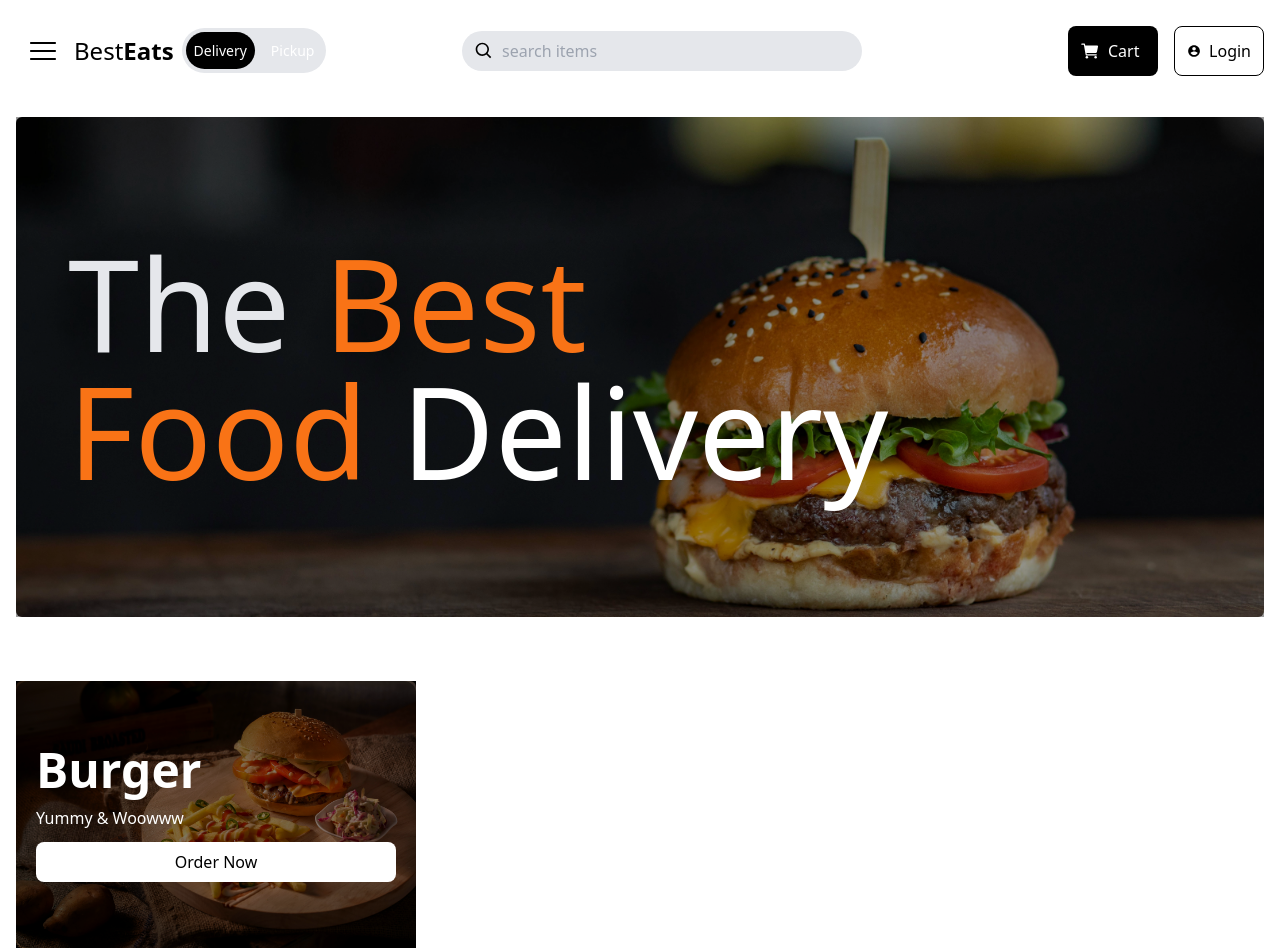
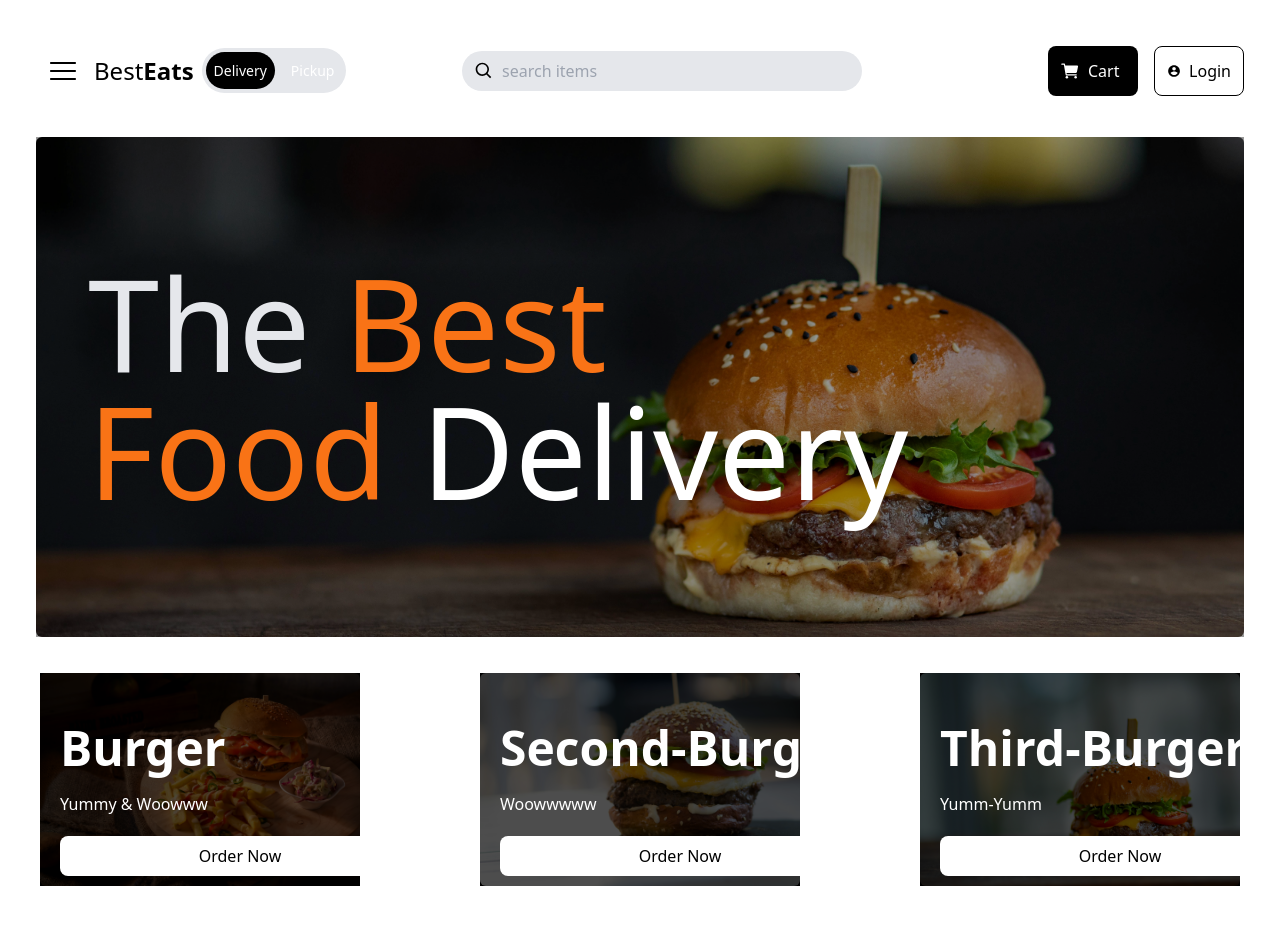
Before and after one commit to akashkumaraguru/Burger-Food-Shop, a React (Vite) app: page / in a window 1280 px wide. Shown: the top 952 px of the page. After the commit the page ends 926 px from the top, so only its background shows below. Built offline with nearby package versions, Linux system fonts and the light colour scheme.

Commit message:
Cards:added

```diff
--- a/src/App.jsx
+++ b/src/App.jsx
@@ -1,17 +1,17 @@
-import React from 'react';
-import './App.css';
-import Navbar from './components/Navbar.jsx';
-import Herosec from './components/Herosec';
-import MainCardLayout from './components/MainCardLayot';
+import React from "react";
+import "./App.css";
+import Navbar from "./components/Navbar.jsx";
+import HeroSection from "./components/HeroSection";
+import ItemCards from "./components/ItemCards";
 
 function App() {
   return (
-  <>
-  <Navbar />
-  <Herosec />
+    <div className='p-5'>
+      <Navbar />
+      <HeroSection />
 
-  <MainCardLayout />
-  </>
+      <ItemCards />
+    </div>
   );
-};
+}
 export default App;
--- /dev/null
+++ b/src/components/CardLayout.jsx
@@ -0,0 +1,24 @@
+import React from "react";
+
+const CardLayout = (props) => {
+  return (
+    <div className=" w-fit p-5  overflow-hidden flex flex-col relative">
+      <div className="absolute  w-[400px] h-full rounded-xl overflow-hidden p-5 z-30 text-white flex flex-col justify-center  gap-5">
+        <p className="font-bold text-5xl">{props.mainText}</p>
+        <p>{props.subText}</p>
+        <button className="bg-white text-black h-10 rounded-lg hover:bg-orange-400">
+          Order Now
+        </button>
+      </div>
+      <div className="bg-black">
+        <img
+          src={props.img}
+          alt=""
+          className="w-[400px] opacity-30  h-auto object-cover rounded-md"
+        />
+      </div>
+    </div>
+  );
+};
+
+export default CardLayout;
--- a/src/components/HeadCards.jsx
+++ /dev/null
@@ -1,26 +0,0 @@
-import React from "react";
-
-const HeaderCards = (props) => {
-  return (
-    <div className="max-w-[1640px] p-4 py-12 mx-auto">
-
-      <div className="bg-black w-fit flex flex-col relative">
-
-        <div className="absolute w-[400px] h-full bg-black/50 rounded-xl text-white flex flex-col justify-center p-5 gap-3">
-          <p className="font-bold text-5xl">{props.mainText}</p>
-          <p>{props.subText}</p>
-          <button className="bg-white text-black h-10 rounded-lg hover:bg-orange-400">
-            Order Now
-          </button>
-        </div>
-        <img
-          src={props.img}
-          alt=""
-          className="w-[400px] max-h-[300px] object-cover rounded-md"
-        />
-      </div>
-    </div>
-  );
-};
-
-export default HeaderCards;
--- /dev/null
+++ b/src/components/HeroSection.jsx
@@ -0,0 +1,25 @@
+import React from "react";
+import BurgerImage from "../Images/pexels-valeriya-1639562.jpg";
+const HeroSection = () => {
+  return (
+    <div className="max-w-[1640px] mx-auto p-4 ">
+      <div className="max-h[500] relative">
+        <div className="absolute w-full h-full text-gray-200 max-h-[500px] bg-black/40 flex flex-col justify-center">
+          <h1 className="px-4 text-9xl ml-9 ">
+            The <span className="text-orange-500">Best</span>{" "}
+          </h1>
+          <h1 className="px-4 text-9xl ml-9 text-orange-500">
+            Food <span className="text-white">Delivery</span>{" "}
+          </h1>
+        </div>
+        <img
+          src={BurgerImage}
+          alt="Burger image"
+          className="w-full max-h-[500px] object-cover rounded-md "
+        />
+      </div>
+    </div>
+  );
+};
+
+export default HeroSection;
--- a/src/components/Herosec.jsx
+++ /dev/null
@@ -1,18 +0,0 @@
-import React from 'react';
-import BurgerImage from '../Images/pexels-valeriya-1639562.jpg'
-const Herosec = ()=>{
-    return(
-        <div className='max-w-[1640px] mx-auto p-4 '>
-                <div className='max-h[500] relative'>
-                    <div className='absolute w-full h-full text-gray-200 max-h-[500px] bg-black/40 flex flex-col justify-center' >
-                    <h1 className='px-4 text-9xl ml-9 '>The <span className='text-orange-500'>Best</span> </h1>
-                    <h1 className='px-4 text-9xl ml-9 text-orange-500'>Food <span className='text-white'>Delivery</span> </h1>
-                    </div>
-                    <img src={BurgerImage} alt="Burger image" className='w-full max-h-[500px] object-cover rounded-md ' />
-                </div>
-
-        </div>
-    );
-};
-
-export default Herosec;
--- a/src/components/MainCardLayot.jsx
+++ b/src/components/ItemCards.jsx
@@ -1,37 +1,36 @@
 import React from "react";
-import HeadCards from './HeadCards';
+import CardLayout from "./CardLayout";
 import BurgerCardOneImg from "../Images/cardBurder-one.jpg";
 import BurgerCardTwoImg from "../Images/cardBurder-two.jpg";
 import BurgerCardThirdImg from "../Images/cardBurder-three.jpg";
 
-const MainCardLayout = () => {
+const ItemCards = () => {
   const prod = [
     {
       mainText: "Burger ",
-      subText: "Yummy & Woowww"  ,
-      img: BurgerCardOneImg
+      subText: "Yummy & Woowww",
+      img: BurgerCardOneImg,
     },
     {
       mainText: "Second-Burger ",
       subText: "Woowwwww",
-      img: BurgerCardTwoImg
+      img: BurgerCardTwoImg,
     },
     {
       mainText: "Third-Burger",
       subText: "Yumm-Yumm",
-      img: BurgerCardThirdImg
-    }
-  ]
+      img: BurgerCardThirdImg,
+    },
+  ];
 
   return (
-  <div>
-    {
-        prod.map((e =>{
-            return  <HeadCards mainText={e.mainText} subText={e.subText} img={e.img} />
-        }))
-    }
-
-  </div>
+    <div className="flex gap-20">
+      {prod.map((e) => {
+        return (
+          <CardLayout mainText={e.mainText} subText={e.subText} img={e.img} />
+        );
+      })}
+    </div>
   );
 };
-export default MainCardLayout;
+export default ItemCards;
```
Also changed, not shown: src/components/Navbar.jsx (+27 -11 lines).
